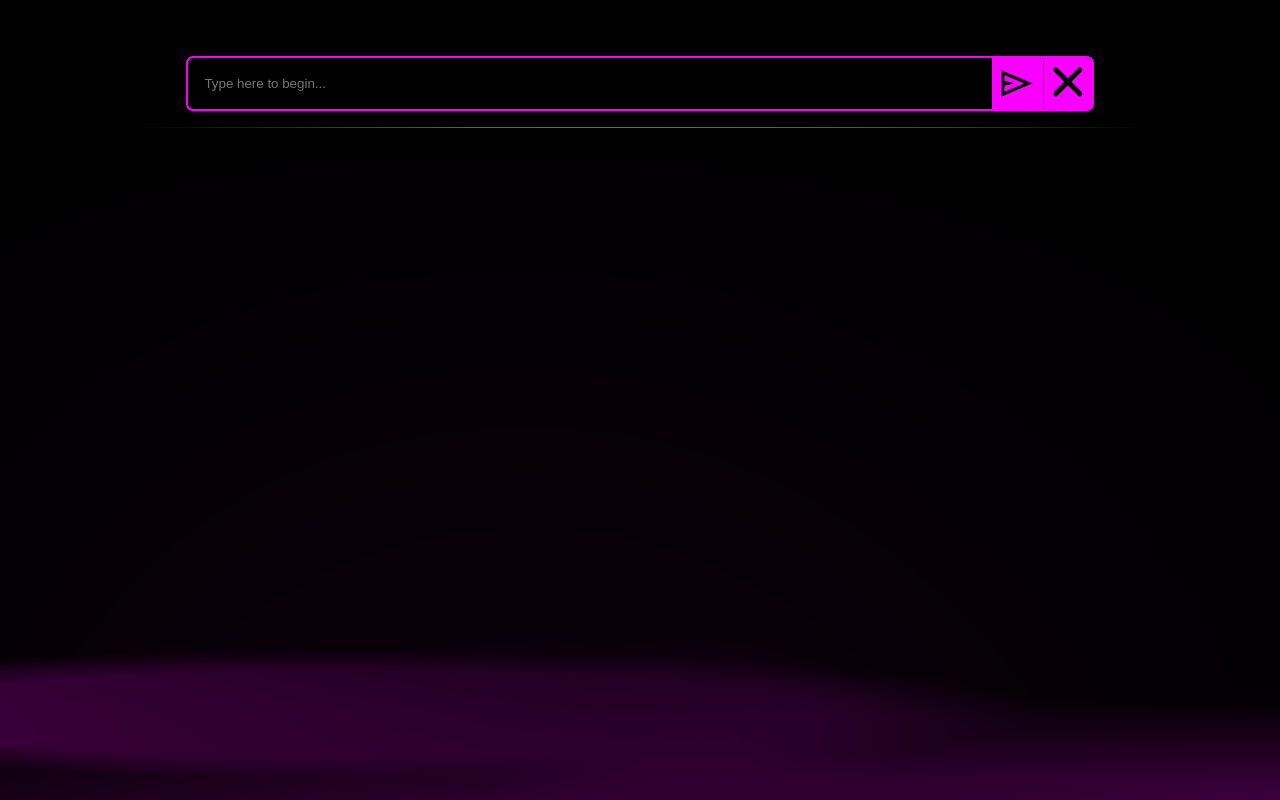
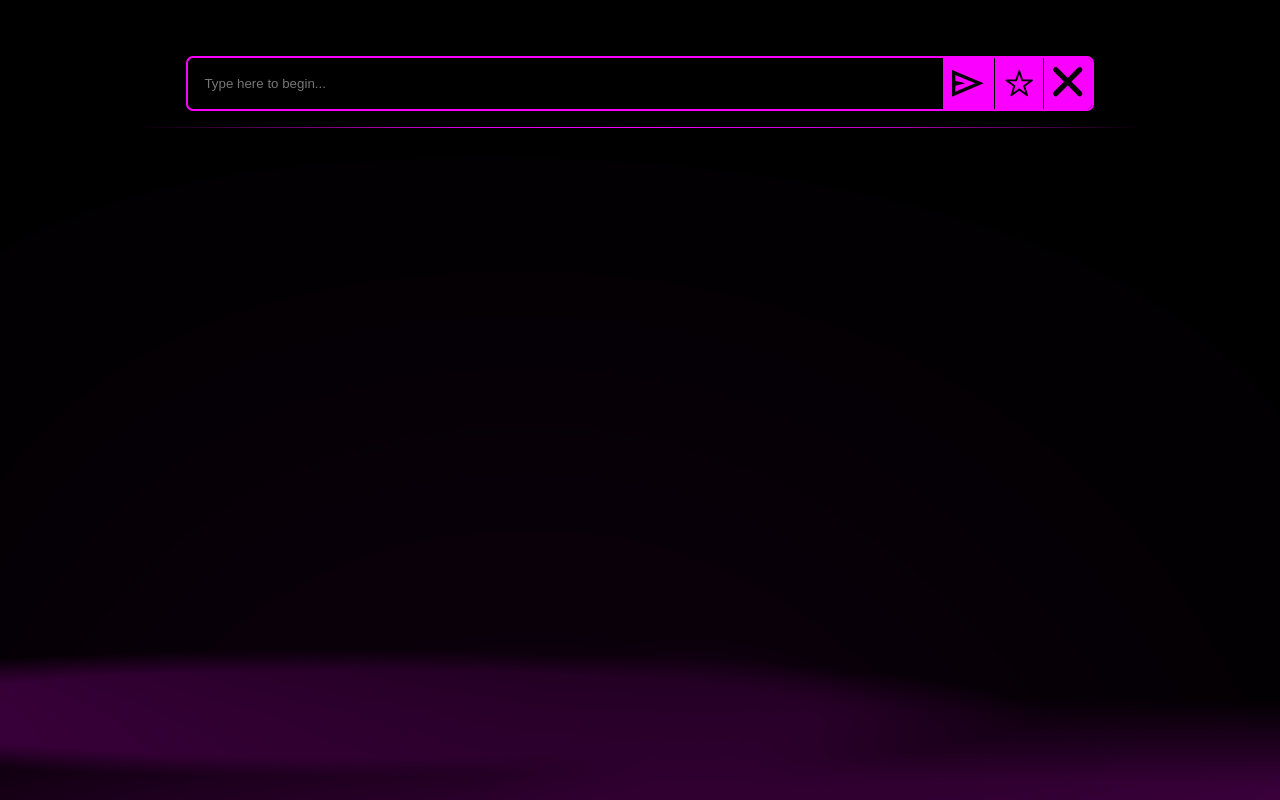
Before and after one commit to ZeSved/ToDo-app, a React (Vite) app: page / in a window 1280 px wide. Built offline with nearby package versions, Linux system fonts and the light colour scheme.

Commit message:
more utils files, favorite on input

```diff
--- a/src/App.tsx
+++ b/src/App.tsx
@@ -11,6 +11,7 @@ const DEFAULT_VALUE: Item[] = []
 function App() {
 	const [items, setItems] = useState<Item[] | undefined>(undefined)
 	const [display, setDisplay] = useState<boolean>(false)
+	const [favorite, setFavorite] = useState<boolean>(false)
 
 	useEffect(() => {
 		const itemDataLoad = JSON.parse(
@@ -32,9 +33,11 @@ function App() {
 					<>
 						<ItemInput
 							display={display}
+							items={items}
+							favorite={favorite}
 							setDisplay={setDisplay}
-							items={items}
 							setItems={setItems}
+							setFavorite={setFavorite}
 						/>
 						<div className='divider' />
 						<ItemList
--- a/src/components/ItemButtons.tsx
+++ b/src/components/ItemButtons.tsx
@@ -9,31 +9,20 @@ import styles from './styles/ItemList.module.css'
 import { Item } from './ItemList'
 import { useEffect } from 'react'
 import { addItem } from '../util/addItem'
+import { symbolChange } from '../util/symbolChange'
 
-export default function ItemButtons({ item, items, setItems, i }: ItemButtonsProps) {
+export default function ItemButtons({ item, items, setItems, i, setFavorite, favorite }: ItemButtonsProps) {
 	useEffect(() => {
 		const newArr = [...items]
 
 		if (item.favorite === true) {
 			newArr.splice(0, 0, newArr[i])
 			newArr.splice(i + 1, 1)
-			console.log(addItem(setItems, items, item.content, item.checked))
+			addItem(setItems, items, item.content, item.checked, false)
 		}
 
 		setItems(newArr)
 	}, [item.favorite])
-
-	function symbolChange(index: boolean) {
-		const newArr = [...items]
-
-		if (index) {
-			newArr[i].favorite = !item.favorite
-		} else {
-			newArr[i].checked = !item.checked
-		}
-
-		setItems(newArr)
-	}
 
 	return (
 		<>
@@ -53,7 +42,7 @@ export default function ItemButtons({ item, items, setItems, i }: ItemButtonsPro
 			<button
 				className={styles.favoriteBtn}
 				onClick={() => {
-					symbolChange(true)
+					symbolChange(setItems, setFavorite, items, item, favorite, 'favorite', i)
 				}}>
 				<img
 					src={item.favorite ? favorite_image : unfavorite_image}
@@ -63,7 +52,7 @@ export default function ItemButtons({ item, items, setItems, i }: ItemButtonsPro
 			<div className={styles.divider} />
 			<button
 				onClick={() => {
-					symbolChange(false)
+					symbolChange(setItems, setFavorite, items, item, favorite, 'checked', i)
 				}}
 				className={styles.checkBtn}>
 				<img
@@ -77,6 +66,8 @@ export default function ItemButtons({ item, items, setItems, i }: ItemButtonsPro
 
 interface ItemButtonsProps {
 	setItems: React.Dispatch<React.SetStateAction<Item[] | undefined>>
+	setFavorite: React.Dispatch<React.SetStateAction<boolean | undefined>>,
+	favorite: boolean
 	item: Item
 	items: Item[]
 	i: number
--- a/src/components/ItemInput.tsx
+++ b/src/components/ItemInput.tsx
@@ -1,15 +1,18 @@
+import favorite_image from '../images/svg/favorite logo.svg'
+import unfavorite_image from '../images/svg/un-favorite logo (1).svg'
+
 import { Item } from './ItemList'
 import styles from './styles/ItemInput.module.css'
 import { useState } from 'react'
 import clear_symbol from '../images/svg/_clear_ symbol.svg'
 import { addItem } from '../util/addItem'
 
-export default function ItemInput({ items, setItems, display, setDisplay }: ItemInputProps) {
+export default function ItemInput({ items, setItems, display, setDisplay, favorite, setFavorite }: ItemInputProps) {
 	const [input, setInput] = useState('')
 
 	function checker() {
 		if (input.trim().length === 0) return
-		addItem(setItems, items, input, false)
+		addItem(setItems, items, input, false, favorite)
 		setInput('')
 	}
 
@@ -45,6 +48,10 @@ export default function ItemInput({ items, setItems, display, setDisplay }: Item
 					</svg>
 				</button>
 				<div className={styles.divider} />
+				<button className={styles.set_favorite} onClick={() => setFavorite(!favorite)}>
+					<img src={favorite ? favorite_image : unfavorite_image} alt="" />
+				</button>
+				<div className={styles.divider} />
 				<button
 					onClick={() => setDisplay(!display)}
 					className={styles.clear}>
@@ -59,8 +66,12 @@ export default function ItemInput({ items, setItems, display, setDisplay }: Item
 }
 
 interface ItemInputProps {
-	items: Item[]
 	setItems: React.Dispatch<React.SetStateAction<Item[] | undefined>>
 	setDisplay: React.Dispatch<React.SetStateAction<boolean>>
+	setFavorite: React.Dispatch<React.SetStateAction<boolean>>
+
+	items: Item[]
+
 	display: boolean
+	favorite: boolean
 }
--- a/src/components/styles/ItemInput.module.css
+++ b/src/components/styles/ItemInput.module.css
@@ -36,7 +36,8 @@
   cursor: pointer;
 }
 
-.clear {
+.clear,
+.set_favorite {
   background-color: #fa00ff;
   border: none;
   cursor: pointer;
--- a/src/util/addItem.ts
+++ b/src/util/addItem.ts
@@ -5,15 +5,29 @@ export function addItem(
   items: Item[],
   content: string,
   checked: boolean,
+  favorite: boolean,
+  setFavorite?: React.Dispatch<React.SetStateAction<boolean | undefined>>
 ) {
-  setItems([
+  if (favorite) {
+    setItems([
+      {
+        content: `${content}`,
+        checked: checked,
+        favorite: favorite,
+      },
     ...items,
-    {
-      content: `${content}`,
-      checked: checked,
-      favorite: false,
-    },
-  ])
+  ])} else {
+    setItems([
+      ...items,
+      {
+        content: `${content}`,
+        checked: checked,
+        favorite: favorite,
+      },
+  ])}
 
-  return { content, checked }
+
+  if (setFavorite === undefined) return
+
+  favorite && setFavorite(false)
 }
--- /dev/null
+++ b/src/util/symbolChange.ts
@@ -0,0 +1,27 @@
+import { Item } from "../components/ItemList"
+
+export function symbolChange(
+    setItems: React.Dispatch<React.SetStateAction<Item[] | undefined>>,
+    setFavorite: React.Dispatch<React.SetStateAction<boolean | undefined>>,
+    items: Item[],
+    item: Item,
+    favorite: boolean,
+    index: string,
+    i: number
+    ) {
+    const newArr = [...items]
+
+    switch (index) {
+        case 'favorite':
+            newArr[i].favorite = !item.favorite
+            setItems(newArr)
+            break;
+        case 'checked':
+            newArr[i].checked = !item.checked
+            setItems(newArr)
+            break;
+        case 'input':
+            setFavorite(!favorite)
+            break;
+    }
+}
```
Also changed, not shown: 1 other file (tests, documents, lock files or other folders).
